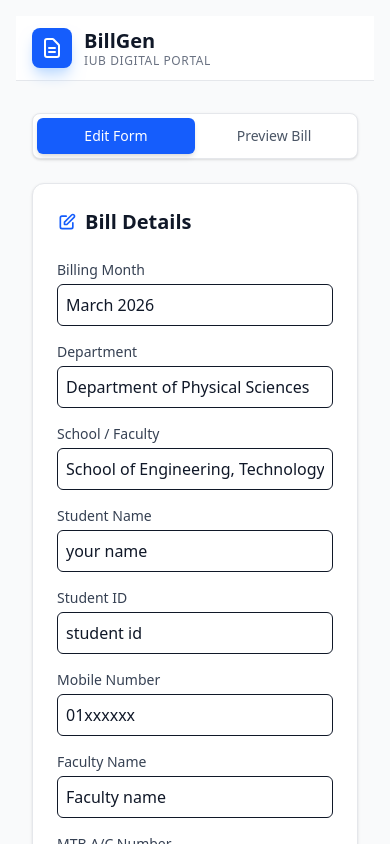
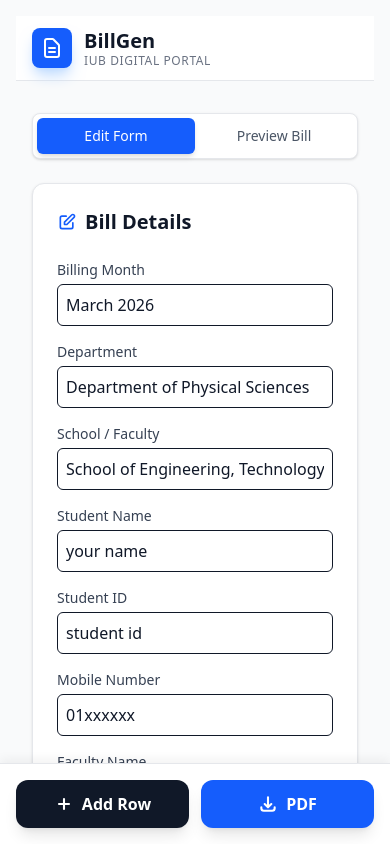
Before and after one commit to zaid-fahad/phy-sod-bill-maker, a React (Vite) app: page / in a window 390 px wide. Shown: the top 844 px of the page. Built offline with nearby package versions, Linux system fonts and the light colour scheme.

Commit message:
feat: add sticky mobile bar and entry pulse UX

```diff
--- a/src/components/TimesheetForm.jsx
+++ b/src/components/TimesheetForm.jsx
@@ -1,7 +1,7 @@
 // src/components/TimesheetForm.jsx
-import { useMemo } from 'react';
+import { useMemo, useEffect, useRef } from 'react';
 
-// 1. Built-in SVG Icons (Zero dependencies needed!)
+// 1. Built-in SVG Icons
 const IconPlus = () => <svg className="w-3.5 h-3.5" fill="none" stroke="currentColor" viewBox="0 0 24 24"><path strokeLinecap="round" strokeLinejoin="round" strokeWidth={2} d="M12 6v6m0 0v6m0-6h6m-6 0H6" /></svg>;
 const IconTrash = () => <svg className="w-3.5 h-3.5" fill="none" stroke="currentColor" viewBox="0 0 24 24"><path strokeLinecap="round" strokeLinejoin="round" strokeWidth={2.5} d="M19 7l-.867 12.142A2 2 0 0116.138 21H7.862a2 2 0 01-1.995-1.858L5 7m5 4v6m4-6v6m1-10V4a1 1 0 00-1-1h-4a1 1 0 00-1 1v3M4 7h16" /></svg>;
 const IconCalendar = () => <svg className="w-3.5 h-3.5" fill="none" stroke="currentColor" viewBox="0 0 24 24"><path strokeLinecap="round" strokeLinejoin="round" strokeWidth={2} d="M8 7V3m8 4V3m-9 8h10M5 21h14a2 2 0 002-2V7a2 2 0 00-2-2H5a2 2 0 00-2 2v12a2 2 0 002 2z" /></svg>;
@@ -34,6 +34,22 @@ const generateTimeOptions = () => {
 
 export default function TimesheetForm({ entries, setEntries }) {
   const timeOptions = useMemo(() => generateTimeOptions(), []);
+  const listEndRef = useRef(null);
+  const lastEntryId = useRef(null);
+
+  useEffect(() => {
+    // If a new entry was added, scroll to it
+    if (entries.length > 0) {
+      const latestEntry = entries[entries.length - 1];
+      if (latestEntry.id !== lastEntryId.current) {
+        lastEntryId.current = latestEntry.id;
+        // Small delay to ensure DOM is updated
+        setTimeout(() => {
+          listEndRef.current?.scrollIntoView({ behavior: 'smooth', block: 'center' });
+        }, 100);
+      }
+    }
+  }, [entries.length]);
 
   const updateEntry = (id, field, value) => {
     setEntries((prev) =>
@@ -52,7 +68,7 @@ export default function TimesheetForm({ entries, setEntries }) {
     setEntries((prev) => prev.filter(entry => entry.id !== id));
   };
 
-  // Reusable Tailwind classes for clean, consistent UI
+  // Reusable Tailwind classes
   const inputClass = "flex h-10 w-full rounded-md border border-gray-200 bg-white px-3 py-2 text-sm shadow-sm transition-colors focus-visible:outline-none focus-visible:ring-1 focus-visible:ring-gray-900";
   const labelClass = "text-xs font-semibold text-gray-500 uppercase flex items-center gap-1.5 mb-2 tracking-wide";
   const primaryBtnClass = "inline-flex items-center justify-center rounded-md text-sm font-medium transition-colors focus-visible:outline-none focus-visible:ring-1 focus-visible:ring-gray-900 bg-gray-900 text-white shadow hover:bg-gray-800 h-10 px-4 py-2 gap-2 cursor-pointer";
@@ -75,10 +91,16 @@ export default function TimesheetForm({ entries, setEntries }) {
 
       {/* Entries List */}
       <div className="space-y-5">
-        {entries.map((entry) => {
+        {entries.map((entry, index) => {
           const dailyHours = calculateHours(entry.start, entry.end);
+          const isNew = entry.id === lastEntryId.current;
+
           return (
-            <div key={entry.id} className={cardClass}>
+            <div
+              key={entry.id}
+              className={`${cardClass} ${isNew ? 'ring-2 ring-blue-500/20 border-blue-200 bg-blue-50/30' : ''}`}
+              ref={index === entries.length - 1 ? listEndRef : null}
+            >
               <div className="grid grid-cols-1 md:grid-cols-2 gap-2">
 
                 {/* Week Field */}
@@ -109,6 +131,7 @@ export default function TimesheetForm({ entries, setEntries }) {
                     value={entry.date}
                     onChange={(e) => updateEntry(entry.id, 'date', e.target.value)}
                     className={inputClass}
+                    autoFocus={isNew}
                   />
                 </div>
 
@@ -153,12 +176,14 @@ export default function TimesheetForm({ entries, setEntries }) {
                 {/* Total Hours Display */}
                 <div className="md:col-span-1 flex flex-row md:flex-col justify-between items-center md:items-start md:justify-end pt-4 md:pt-0 mt-2 md:mt-0 border-t border-gray-100 md:border-none">
                   <label className="text-xs font-semibold text-gray-500 uppercase mb-0 md:mb-2 tracking-wide">Hours</label>
-                  <div className="flex h-10 w-full md:w-auto items-center justify-center font-bold text-sm bg-gray-100 text-gray-900 rounded-md px-4 border border-gray-200">
+                  <div className={`flex h-10 w-full md:w-auto items-center justify-center font-bold text-sm rounded-md px-4 border ${
+                    dailyHours > 0 ? 'bg-blue-50 text-blue-700 border-blue-100' : 'bg-gray-100 text-gray-900 border-gray-200'
+                  }`}>
                     {dailyHours || '-'}
                   </div>
                 </div>
 
-                {/* Desktop Delete Button (Hovering at top right) */}
+                {/* Desktop Delete Button */}
                 <button
                   onClick={() => removeEntryRow(entry.id)}
                   className="hidden md:flex absolute -top-3 -right-3 h-8 w-8 rounded-full shadow-md z-10 items-center justify-center bg-white border border-gray-200 text-gray-400 hover:text-red-600 hover:border-red-200 hover:bg-red-50 transition-colors cursor-pointer"
--- a/src/pages/Home.jsx
+++ b/src/pages/Home.jsx
@@ -69,8 +69,20 @@ export default function Home() {
     }
   };
 
+  const handleAddRow = () => {
+    setFormData((prev) => ({
+      ...prev,
+      entries: [
+        ...prev.entries,
+        { id: Date.now(), week: 'Week 1', date: '', start: '', end: '' }
+      ]
+    }));
+    // On mobile, if we add a row, we should probably be in the edit tab
+    setActiveTab('edit');
+  };
+
   return (
-    <div className="min-h-screen bg-gray-50 flex flex-col">
+    <div className="min-h-screen bg-gray-50 flex flex-col pb-20 lg:pb-0">
       <Header />
 
       <main className="flex-grow max-w-7xl mx-auto w-full px-4 sm:px-6 lg:px-8 py-8">
@@ -149,6 +161,42 @@ export default function Home() {
       </main>
 
       <Footer />
+
+      {/* Sticky Mobile Bar */}
+      <div className="lg:hidden fixed bottom-0 left-0 right-0 bg-white border-t border-gray-200 p-4 z-50 shadow-[0_-4px_10px_rgba(0,0,0,0.05)]">
+        <div className="flex gap-3">
+          <button
+            onClick={handleAddRow}
+            className="flex-1 bg-gray-900 text-white py-3 rounded-xl font-bold flex items-center justify-center gap-2 shadow-lg active:scale-95 transition-transform"
+          >
+            <svg className="w-5 h-5" fill="none" stroke="currentColor" viewBox="0 0 24 24">
+              <path strokeLinecap="round" strokeLinejoin="round" strokeWidth="2.5" d="M12 6v6m0 0v6m0-6h6m-6 0H6" />
+            </svg>
+            Add Row
+          </button>
+          <button
+            onClick={handleDownloadPdf}
+            disabled={isGenerating}
+            className={`flex-1 py-3 rounded-xl font-bold flex items-center justify-center gap-2 shadow-lg active:scale-95 transition-transform ${
+              isGenerating ? "bg-gray-400 text-white" : "bg-blue-600 text-white"
+            }`}
+          >
+            {isGenerating ? (
+              <svg className="animate-spin h-5 w-5 text-white" viewBox="0 0 24 24">
+                <circle className="opacity-25" cx="12" cy="12" r="10" stroke="currentColor" strokeWidth="4"></circle>
+                <path className="opacity-75" fill="currentColor" d="M4 12a8 8 0 018-8V0C5.373 0 0 5.373 0 12h4zm2 5.291A7.962 7.962 0 014 12H0c0 3.042 1.135 5.824 3 7.938l3-2.647z"></path>
+              </svg>
+            ) : (
+              <>
+                <svg className="w-5 h-5" fill="none" stroke="currentColor" viewBox="0 0 24 24">
+                  <path strokeLinecap="round" strokeLinejoin="round" strokeWidth="2.5" d="M4 16v1a3 3 0 003 3h10a3 3 0 003-3v-1m-4-4l-4 4m0 0l-4-4m4 4V4" />
+                </svg>
+                PDF
+              </>
+            )}
+          </button>
+        </div>
+      </div>
     </div>
-  )
+  );
 }
```
